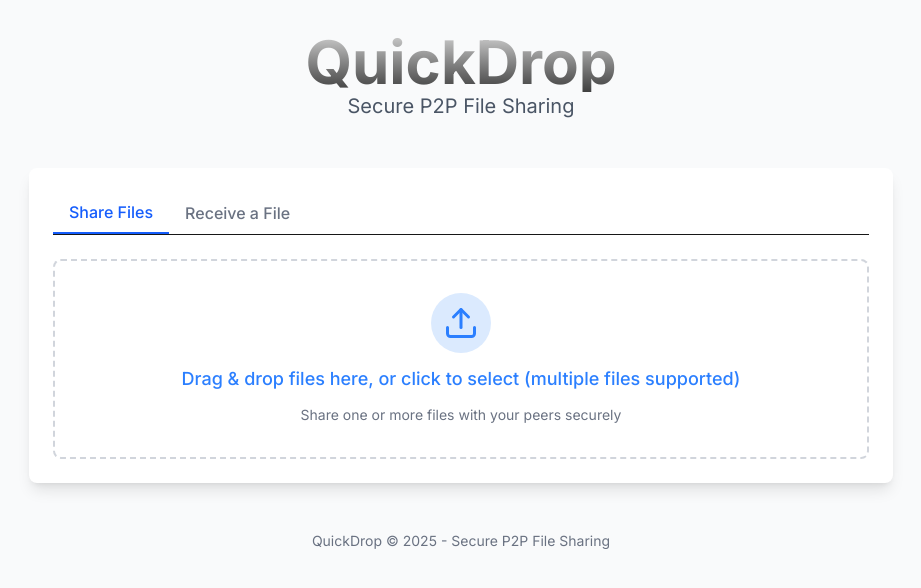
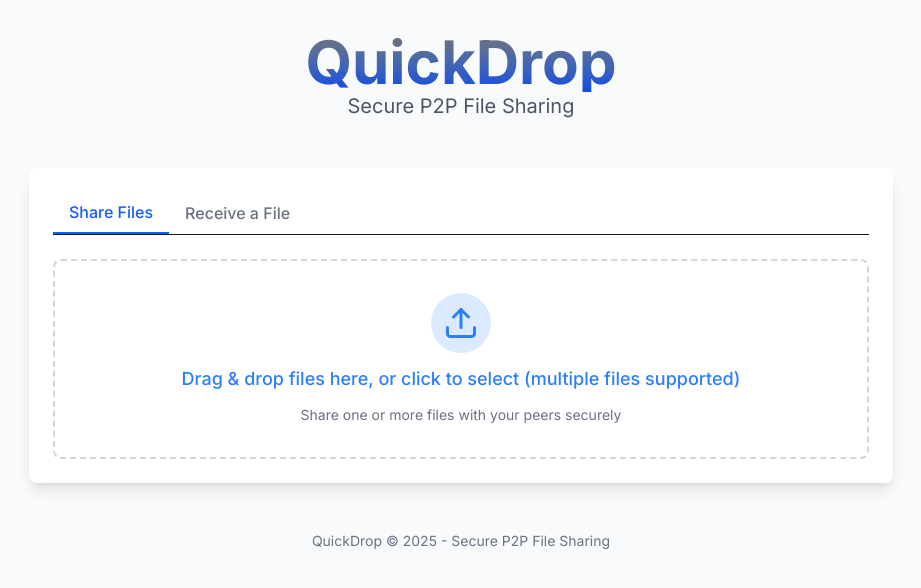
Before and after one commit to rahulverma206122/QuickDrop, a Next.js app: page / in a window 1280 px wide. Shown: the top 588 px of the page, without its empty margins (179-1100 px from the left). Built offline with nearby package versions, Linux system fonts and the light colour scheme.

Commit message:
chnage quickdrop

```diff
--- a/src/app/page.tsx
+++ b/src/app/page.tsx
@@ -78,7 +78,7 @@ export default function Home() {
   return (
     <div className="container mx-auto px-4 py-8 max-w-4xl">
       <header className="text-center mb-12">
-        <h1 className="mt-40 md:mt-0 text-3xl md:text-6xl font-bold bg-clip-text text-transparent bg-gradient-to-b from-neutral-300 to-neutral-700">QuickDrop</h1>
+        <h1 className="mt-40 md:mt-0 text-3xl md:text-6xl font-bold bg-clip-text text-transparent bg-gradient-to-b from-neutral-500 to-blue-700">QuickDrop</h1>
         <p className="text-xl text-gray-600">Secure P2P File Sharing</p>
       </header>
 
```
Also changed, not shown: 4 other files (tests, documents, lock files or other folders).
